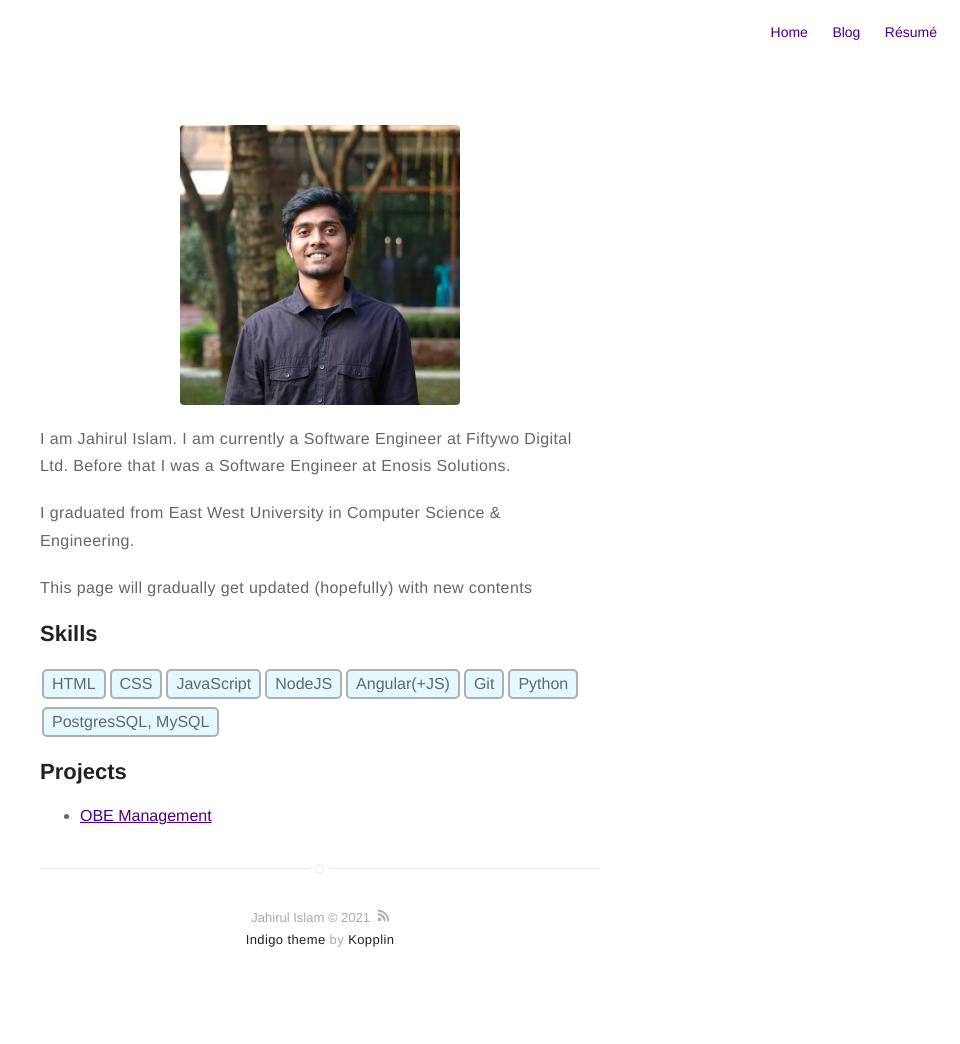
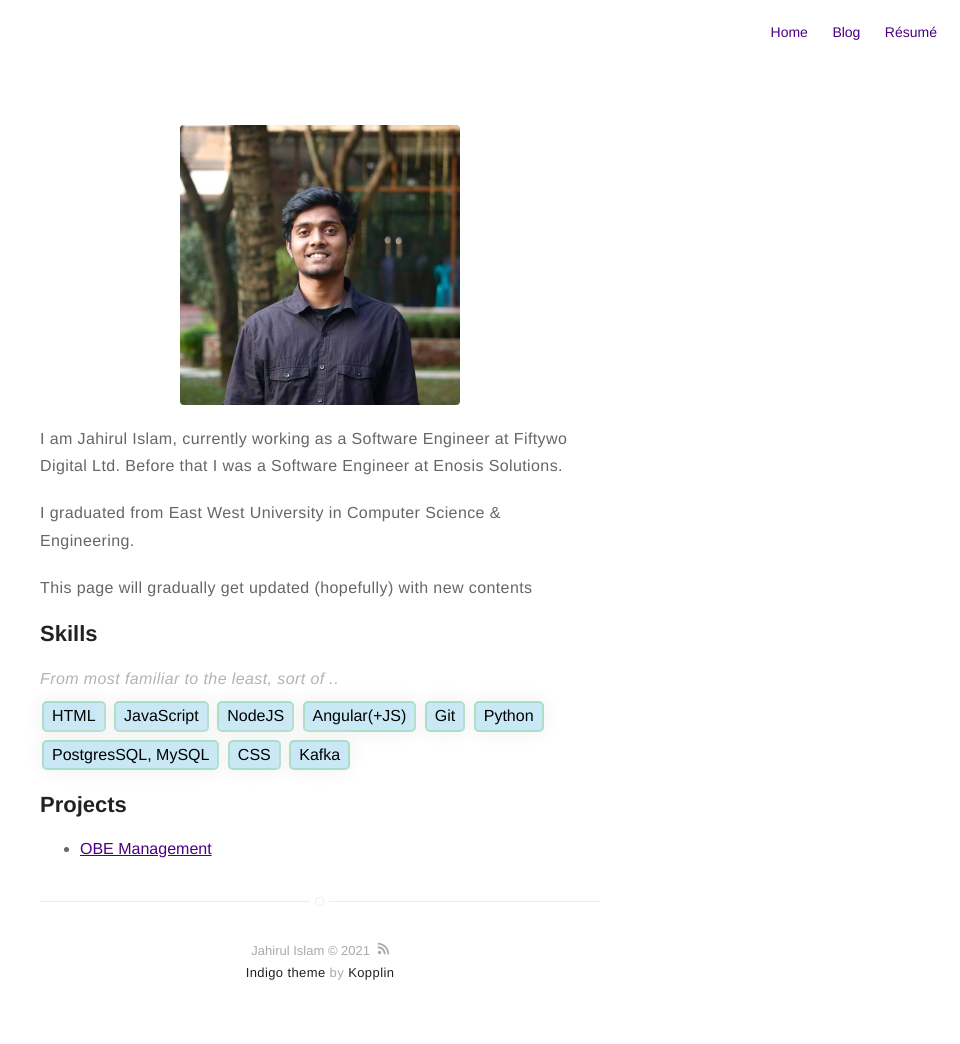
Before and after one commit to j-a-h-i-r/j-a-h-i-r.github.io, a Jekyll site: the page built from about.html, in a window 1280 px wide. Shown: the whole page, without its empty margins (320-1280 px from the left). Built offline with Jekyll 4.4.1, drawn with Linux system fonts in a browser that asks for light colours; before the commit the page ends 1011 px from its top, so only the background shows below that.

Commit message:
fix floating text style

```diff
--- a/_includes/style.scss
+++ b/_includes/style.scss
@@ -22,3 +22,4 @@
 @import "components/side-by-side";
 @import "components/social-links";
 @import "components/spoiler";
+@import "components/about";
--- /dev/null
+++ b/_sass/components/about.sass
@@ -0,0 +1,48 @@
+$background: #C9E8F5
+$color: #19686E
+$focused: #C0BFDE
+// #D63568;
+$border: #ABDEC6
+
+.skill-list
+    position: relative
+
+.skill-title
+    background-color: $background
+    margin: 4px 2px
+    padding: 4px 8px
+    border-radius: 5px
+    border: 2px solid $border
+    cursor: pointer
+
+    box-shadow: 0 0 20px #eee
+
+    &:focus
+        background-color: $focused
+
+        + .skill-description-container
+            display: block
+            position: absolute
+            padding: 8px 10px
+            margin: 3px 0px
+
+.skill-description-container
+    width: 100%
+    display: none
+    background-color: #e1e0f9
+    padding: 4px 8px
+    margin: 4px 2px
+    border-radius: 5px
+    border: 1px solid $border
+    color: black
+    box-shadow: 0px 2px 9px -4px #4b0082
+
+
+.skill-description-text
+    margin: 0
+    line-height: 1.5
+
+.subheading
+    color: gray
+    font-style: italic
+    opacity: 0.6
--- a/_sass/components/others.sass
+++ b/_sass/components/others.sass
@@ -59,38 +59,3 @@
 
 .lost-container
     text-align: center
-
-div
-    .skill-test
-        margin: 0
-        padding: 0
-
-.skill-list
-    display: flex
-    flex-wrap: wrap
-
-.one-skill
-    background-color: rgba(200, 243, 255, 0.5)
-    margin: 4px 2px
-    padding: 4px 8px
-    border-radius: 5px
-    border: 2px solid #afafaf
-    cursor: pointer
-
-    ::active
-        background-color: red
-
-.skill-description
-    width: 50rem
-    display: none
-    background-color: #d0e4ea
-    padding: 4px 8px
-    margin: 4px 2px
-    border-radius: 5px
-    border: 1px solid aliceblue
-
-.opened
-    display: block
-    position: absolute
-    top: 35px
-    // right: -2px
--- a/about.html
+++ b/about.html
@@ -7,7 +7,7 @@ layout: page
 </p>
 
 <p>
-	I am Jahirul Islam. I am currently a Software Engineer at Fiftywo Digital Ltd. Before that I was a Software Engineer
+	I am Jahirul Islam, currently working as a Software Engineer at Fiftywo Digital Ltd. Before that I was a Software Engineer
 	at Enosis Solutions.
 </p>
 
@@ -17,19 +17,14 @@ layout: page
 
 <h2>Skills</h2>
 
+<p class="subheading" style="margin-bottom: 5px;">From most familiar to the least, sort of ..</p>
+
 <div class="skill-list" id="skill-list">
 	{% for skill in site.data.skills %}
-		<div class="one-skill" onclick="oneSkillClicked(event)">
-			<span class="skill-title"> {{skill.title}} </span>
-		</div>
-
-		<div style="position: relative; width: 0; height: 0">
-			<span class="skill-description"> {{skill.description}} </span>
-			<!-- <div style="position: absolute; left: 100px; top: 100px">
-					Hi there, I'm 100px offset from where I ought to be, from the top and left.
-			</div> -->
-		</div>
-
+		<button class="skill-title"> {{skill.title}} </button>
+		<div class="skill-description-container">
+            <p class="skill-description-text"> {{skill.description}} </p>
+        </div>
 	{% endfor %}
 </div>
 
--- a/assets/js/intro.js
+++ b/assets/js/intro.js
@@ -95,59 +95,4 @@ function modifyText(node, text, add = false) {
     return promise;
 }
 
-function skillClicked(event) {
-    console.log(event);
-    console.log(event.target);
-    const target = event.target;
-
-    if (target.nodeName === "SPAN" && target.classList.contains("skill-title")) {
-        console.log("title clicked")
-        const skillDescDiv = target.nextElementSibling;
-        console.log('skillDsecDiv', skillDescDiv);
-        skillDescDiv.classList.toggle('opened');
-    }
-    // const display = document.getElementById("html1").style.display;
-    // if (display == 'none') {
-    //     document.getElementById('html1').style.display = 'block';
-    // } else {
-    //     document.getElementById('html1').style.display = 'none';
-    // }
-}
-
-function oneSkillClicked(event) {
-    console.log(event);
-    console.log(event.target);
-    const target = event.target;
-
-    collapseAll();
-
-    if (target.nodeName === "DIV" && target.classList.contains("one-skill")) {
-        const skillDescDiv = target.nextElementSibling.children[0];
-        console.log('skillDsecDiv', skillDescDiv);
-        skillDescDiv.classList.toggle('opened');
-    }
-
-    if (target.nodeName === "SPAN" && target.classList.contains("skill-title")) {
-        console.log("title clicked")
-        // temp1.parentElement.nextElementSibling.children[0].classList.toggle('opened')
-        const skillDescDiv = target.parentNode.nextElementSibling.children[0];
-        console.log('skillDsecDiv', skillDescDiv);
-        skillDescDiv.classList.toggle('opened');
-    }
-    // const display = document.getElementById("html1").style.display;
-    // if (display == 'none') {
-    //     document.getElementById('html1').style.display = 'block';
-    // } else {
-    //     document.getElementById('html1').style.display = 'none';
-    // }
-}
-
-function collapseAll() {
-    const skillDescDiv = document.getElementsByClassName('skill-description');
-    for (const desc of skillDescDiv) {
-        desc.classList.remove('opened');
-    }
-}
-
-
 showText(0);
```
Also changed, not shown: _data/skills.yaml (+12 -9 lines).
